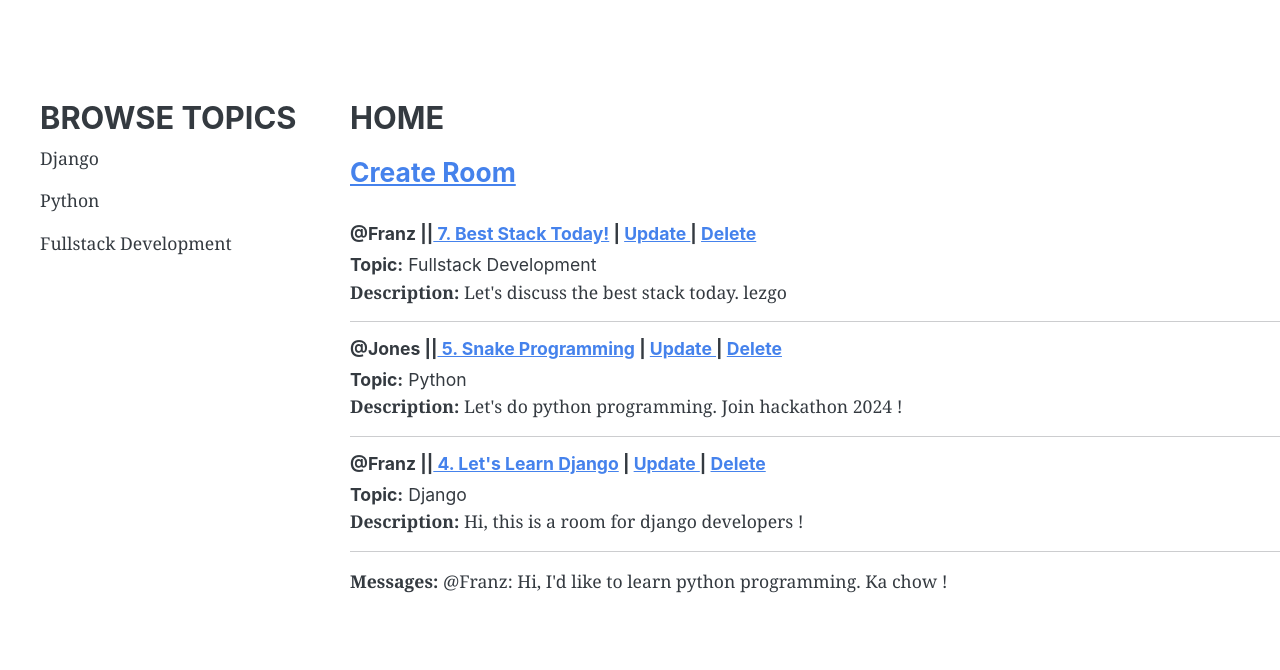
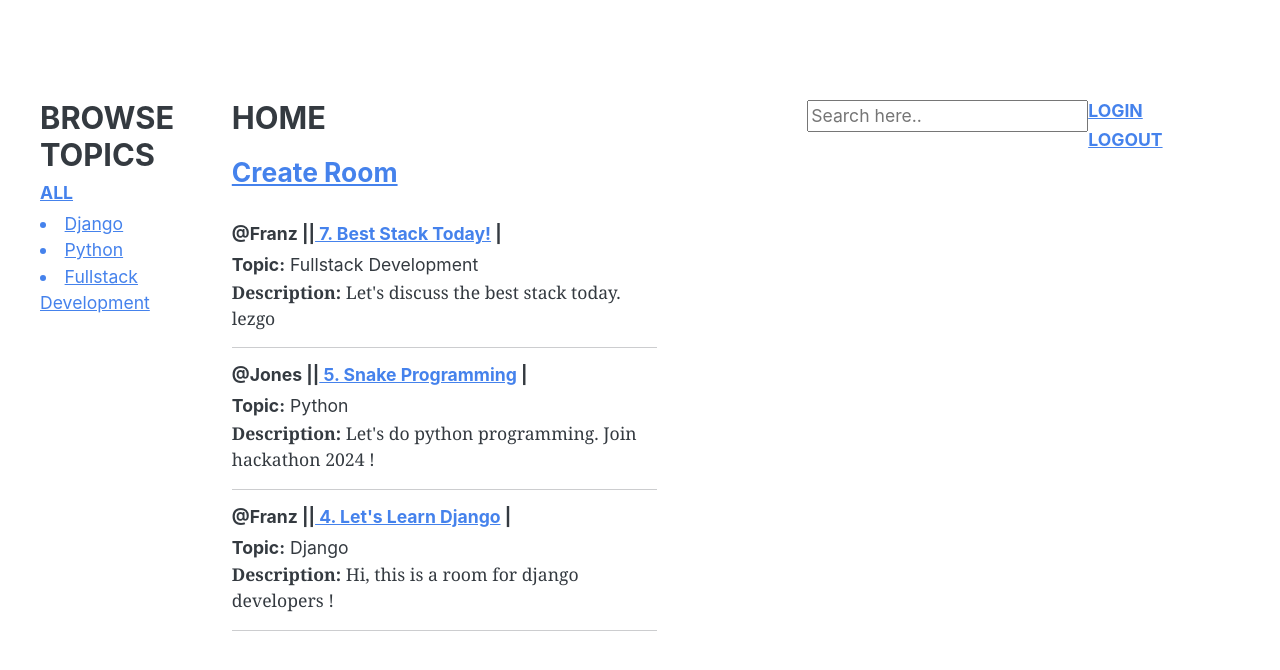
Before and after one commit to praanzzzz/LetsTalk, a Django app: page / in a window 1280 px wide. Shown: the top 670 px of the page. Run offline with Django 4.2, Linux system fonts and the light colour scheme; data comes from the database, SQL or seed files in the repository; some libraries are stand-ins or nearby versions.

Commit message:
Addition Feature
added search, user login, flash messages, logout, restricted pages, user registration

```diff
--- a/app_main/templates/home.html
+++ b/app_main/templates/home.html
@@ -6,40 +6,56 @@
 <style>
     .home-container{
         display: grid;
-        grid-template-columns: 1fr 3fr;
+        grid-template-columns: 1fr 3fr 1fr 1fr;
         margin-top: 100px;
         margin-left: 40px;
     }
+    .room-container{
+        margin-right: 150px;
+    }
 </style>
+
+
+
+
+
+
 <div class="home-container">
-
 <!-- sidebar - list of all topics -->
     <div>
         <h3>BROWSE TOPICS</h3>
+        <a href="{% url 'home' %}"><h6>ALL</h6></a>
         {% for topic in topics %}
-            <p>{{topic.name}}</p>
+            <a href="{% url 'home' %}?q={{topic.name}}"><li>{{topic.name}}</li></a>
         {% endfor %}
     </div>
 
-
-<!-- home -->
-    <div>
+<!-- Rooms -->
+    <div class="room-container">
         <h3>HOME</h3>
         <h4 style="margin-top: 20px;"><a href="{% url 'createRoom' %}">Create Room</a></h4><br>
+
+        <!--  inside the line-- restricting other users to edit and delete -->
         {% for room in rooms %}
             <div>
-                <h6>@{{room.host.username}} ||<a href="{% url 'room' room.id %}"> {{room.id}}. {{room.name}}</a> | <a href="{% url 'updateRoom' room.id %}"> Update </a> | <a href="{% url 'deleteRoom' room.id %}"> Delete </a></h6>
+                <h6>@{{room.host.username}} ||<a href="{% url 'room' room.id %}"> {{room.id}}. {{room.name}}</a> | {% if request.user == room.host %} <a href="{% url 'updateRoom' room.id %}"> Update </a> | <a href="{% url 'deleteRoom' room.id %}"> Delete </a>  {% endif %} </h6>
                 <h6> </h6>
                 <span><strong>Topic:</strong> {{room.topic.name}}</span>
                 <p><strong>Description: </strong>{{room.description}}</p>
             </div> <hr>
         {% endfor %}
-        {% for message in messages %}
-        <div>
-            <p><strong> Messages: </strong> @{{message.user}}: {{message.body}}</p>
-        </div>
-        {% endfor %}
     </div>
+
+<!-- Search Bar -->
+<form method="GET" action="{% url 'home' %}">
+    <input type="text" name="q" placeholder="Search here.." />
+</form>
+
+<!-- login button -->
+<h1>
+    <a href="{% url 'loginPage' %}"><h6>LOGIN</h6></a>
+    <a href="{% url 'logoutUser' %}"><h6>LOGOUT</h6></a>
+</h1>
 
 
 
--- a/app_main/urls.py
+++ b/app_main/urls.py
@@ -3,6 +3,9 @@ from . import views
 
 urlpatterns = [
     path('', views.home, name='home'),
+    path('loginPage', views.loginPage, name='loginPage'),
+    path('registerPage', views.registerPage, name='registerPage'),
+    path('logoutUSer', views.logoutUser, name='logoutUser'),
     path('room/<str:pk>/', views.room, name='room'),
     path('createRoom', views.createRoom, name='createRoom'),
     path('updateRoom/<str:pk>', views.updateRoom, name='updateRoom'),
--- a/app_main/views.py
+++ b/app_main/views.py
@@ -1,15 +1,84 @@
-from django.shortcuts import render, redirect
+from django.shortcuts import render, redirect, HttpResponse
+from django.contrib.auth.decorators import login_required
 from .models import Room, Topic, Message, User
 from .forms import RoomForm
+from django.db.models import Q
+from django.contrib import messages
+from django.contrib.auth import authenticate, login, logout
+from django.contrib.auth.forms import UserCreationForm
+
 
 # Create your views here.
 
+def loginPage(request):
+   page = 'login'
+   # if user is already logged in
+   if request.user.is_authenticated :
+      return redirect('home')
+
+   if request.method == 'POST':
+      # retrieve data from the input from form
+      username = request.POST.get('username').lower()
+      password = request.POST.get('password')
+      # check if username exist on the database
+      try:
+         user = User.objects.get(username=username)
+      except:
+         messages.error(request, ' User does not exist')
+         return redirect('loginPage')
+      # authenticate if password and username matches
+      user = authenticate(request, username=username, password=password)
+      #checks if a valid user is retrieved
+      if user is not None:
+         login(request, user)
+         messages.success(request, 'Login successful!')
+         return redirect('home')
+      else:
+         messages.error(request, ' Invalid username or password')
+   context = {'page': page}
+   return render(request, 'login_register.html', context)
+
+
+def logoutUser(request):
+   logout(request)
+   return redirect('home')
+
+def registerPage(request):
+   form = UserCreationForm()
+
+   if request.method == 'POST':
+      form = UserCreationForm(request.POST)
+      if form.is_valid():
+         user = form.save(commit=False)
+         user.username = user.username.lower()
+         user.save()
+         login(request, user)
+         return redirect('home')
+      else:
+          messages.error(request, ' Something went wrong!')
+   context = {'form': form}
+   return render(request,'login_register.html', context )
+
 
 def home(request):
-  rooms = Room.objects.all()
+  #it gets the value of q (inputted sa search bar) then if present, store sa q, else , store empty string
+  q = request.GET.get('q') if request.GET.get('q') != None else ''
+
+   #shown rooms are filtered by conditions.
+   #retrieve a list of objects from the database that match the specified conditions.
+   #Q object = used to build complex queries using the OR operator
+   #topic__name__ = foreign keys
+   # icontains is a case-insensitive containment check.
+   # name__icontains=q  ==  checks if nag match ba ang naa sa q variable
+  rooms = Room.objects.filter(
+        Q(topic__name__icontains=q) |
+        Q(name__icontains=q) |
+        Q(description__icontains=q)
+    )
+
   topics = Topic.objects.all()
-  messages = Message.objects.all()
-  context = {'rooms': rooms, 'topics': topics, 'messages':messages}
+#   messages = Message.objects.all()
+  context = {'rooms': rooms, 'topics': topics}
   return render(request, 'home.html', context)
 
 
@@ -18,6 +87,8 @@ def room(request, pk):
     context = {'rooms': rooms}
     return render(request, 'room.html', context)
 
+
+@login_required(login_url='loginPage')
 def createRoom(request):
    #to show the form
    form = RoomForm()
@@ -32,11 +103,16 @@ def createRoom(request):
    context = {'form': form}
    return render(request, 'createRoom.html', context)
 
+@login_required(login_url='loginPage')
 def updateRoom(request, pk):
    #access the data from database
    room = Room.objects.get(id=pk)
    #like a placeholder, pre inputted form -data from database
    form = RoomForm(instance=room)
+   #restricting other users to update other room
+   if request.user != room.host:
+      return HttpResponse('You are not allowed here!')
+
    #saving data to databse
    if request.method == 'POST':
       form = RoomForm(request.POST, instance=room)
@@ -46,8 +122,12 @@ def updateRoom(request, pk):
    context={'form': form}
    return render(request, 'updateRoom.html', context)
 
+@login_required(login_url='loginPage')
 def deleteRoom(request, pk):
    room = Room.objects.get(id=pk)
+   #restricting other users to delete other room
+   if request.user != room.host:
+      return HttpResponse('You are not allowed here!')
    if request.method == 'POST':
       room.delete()
       return redirect('home')
--- a/templates/main.html
+++ b/templates/main.html
@@ -12,6 +12,7 @@
 </head>
 <body>
     <!-- include sidebar here- py function -->
+    {% include 'navbar.html' %}
 
     {% block content %}
 
```
Also changed, not shown: app_main/templates/login_register.html (added, +53 -0 lines), templates/navbar.html (added, +15 -0 lines).
